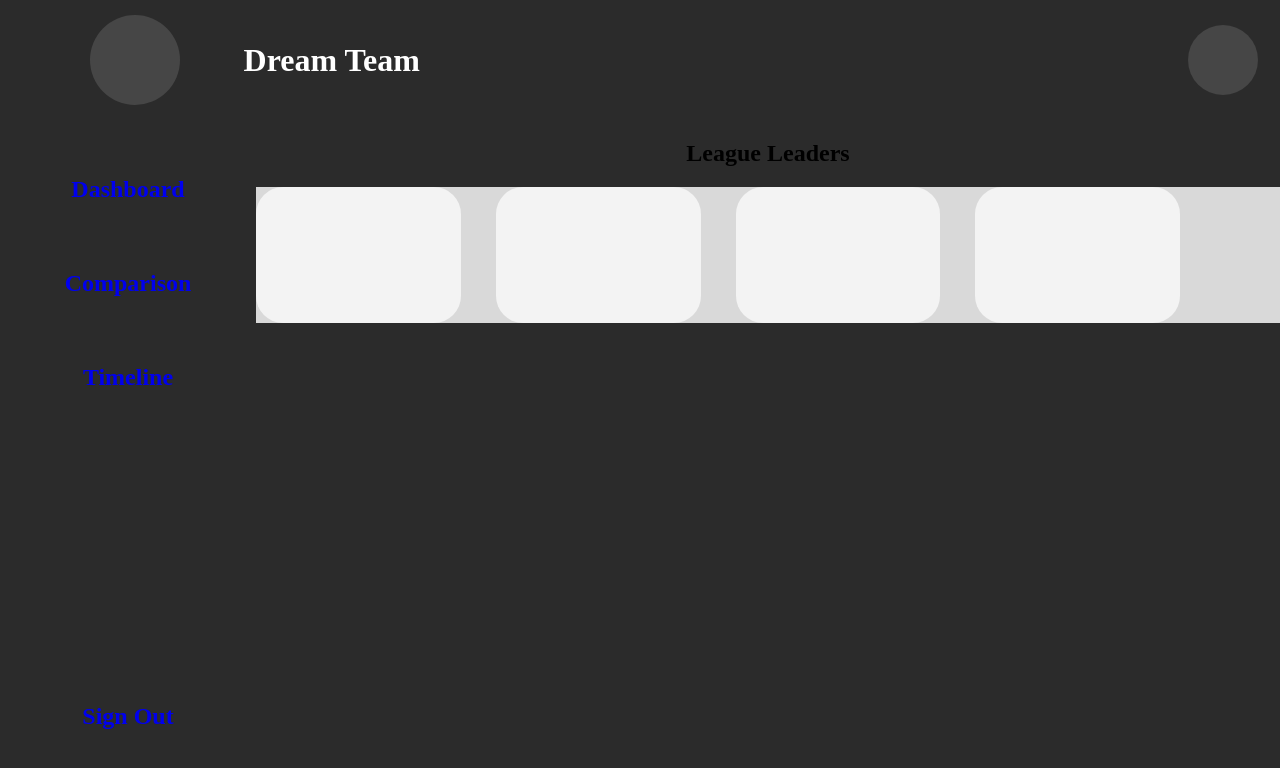
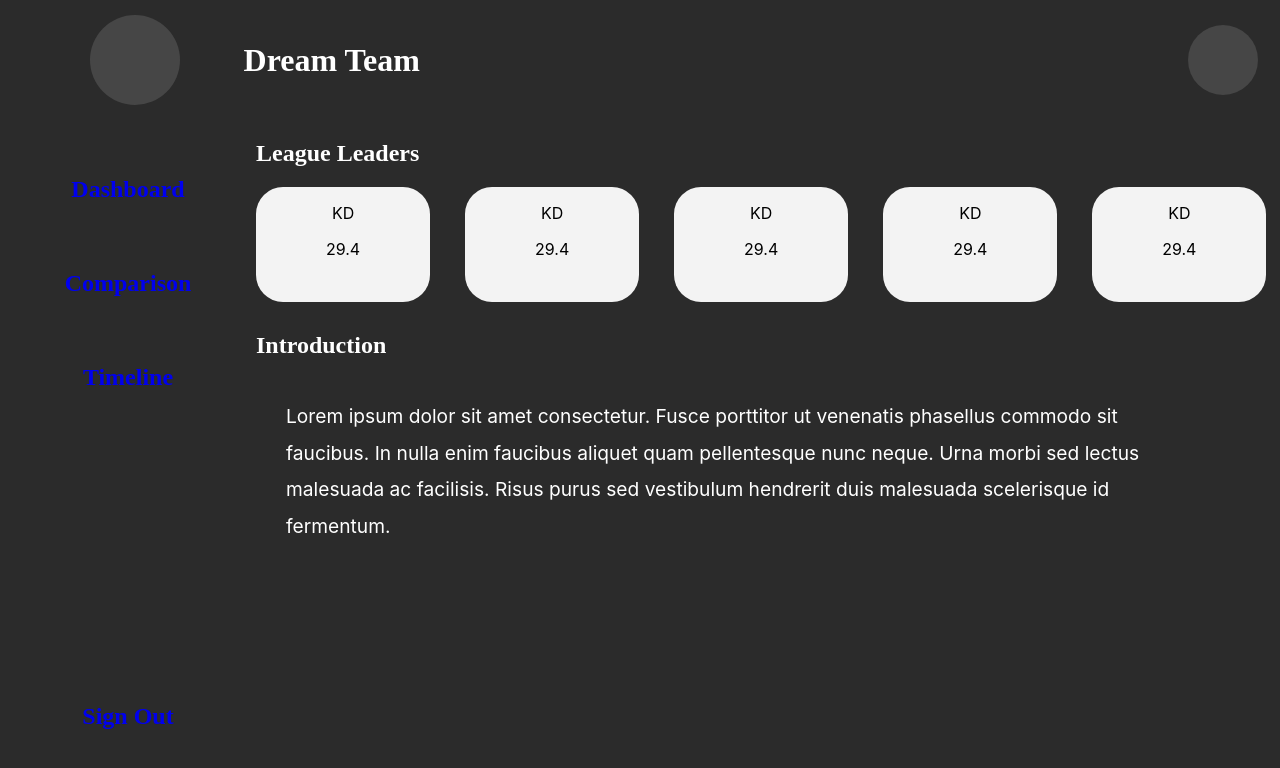
Before and after one commit to Tsebo200/Dream-Team, a React (Create React App) app: page / in a window 1280 px wide. Shown: the top 768 px of the page. Built offline with nearby package versions, Linux system fonts and the light colour scheme.

Commit message:
Basic Introduction section complete

```diff
--- a/src/Pages/Landing.jsx
+++ b/src/Pages/Landing.jsx
@@ -35,18 +35,34 @@ const leagueLeaders = [1, 2, 3, 4, 5, 6, 7, 8, 9, 10]
 
 
         <div className="main-content">
-            <h2>League Leaders</h2>
+            <h2 className="leagueLeadersText">League Leaders</h2>
             <div className="leagueLeadersHolder">
                 {leagueLeaders.map((number) => {
                     return (
                     <>
-                    <div className="cardContainer"></div>
+                    <div className="cardContainer">
+                        <div className="cardNumber"></div>
+                        <div className="playerIcon"></div>
+                        <p>KD</p>
+                        <p>29.4</p>
+                    </div>
                     <div className="cardSpacer"></div>
                     </>
                     );
                 })}
+
             </div>
-            </div>
+                {/* Introduction */}
+                <div className="introContainer">
+                <h2 className="introHeading">Introduction</h2>
+                <p className="introText">Lorem ipsum dolor sit amet consectetur. Fusce porttitor ut venenatis phasellus commodo sit <br></br> faucibus. In nulla enim faucibus aliquet quam pellentesque nunc neque. Urna morbi sed lectus
+                malesuada ac facilisis.
+                Risus purus sed vestibulum hendrerit duis malesuada scelerisque id fermentum.</p>
+                </div>
+
+
+
+        </div>
 
 
         {/* Main Container closing */}
--- a/src/Sass/styles.sass
+++ b/src/Sass/styles.sass
@@ -84,6 +84,9 @@ html
 ion-icon
     font-size: 30px
 
+.leagueLeadersText
+    float: left
+    color: white
 
 .main-content
     width: 80%
@@ -94,7 +97,7 @@ ion-icon
 
     .leagueLeadersHolder
         width: 100%
-        height: 20%
+        height: 17%
         // overflow-x: scroll
         // transform: rotate(-90deg)
         // transform-origin: right top
@@ -102,11 +105,12 @@ ion-icon
         // overflow-x: scroll
         overflow: auto
         white-space:nowrap
-        background: #D9D9D9
+        // background: #D9D9D9
+        background: 464646
         float: left
 
     .cardContainer
-        width: 20%
+        width: 17%
         height: 100%
         display: inline-block
         border-radius: 27px
@@ -118,3 +122,23 @@ ion-icon
         height: 100%
         // background: red
         float: left
+
+.introContainer
+    width: 100%
+    height: 30%
+    padding-top: 10px
+    // background: #818181
+    float: left
+
+    .introHeading
+        color: white
+        float: left
+
+    .introText
+        max-width: 90%
+        font-size: larger
+        line-height: 190%
+        margin-left: 30px
+        color: white
+        text-align: left
+        float: left
```
